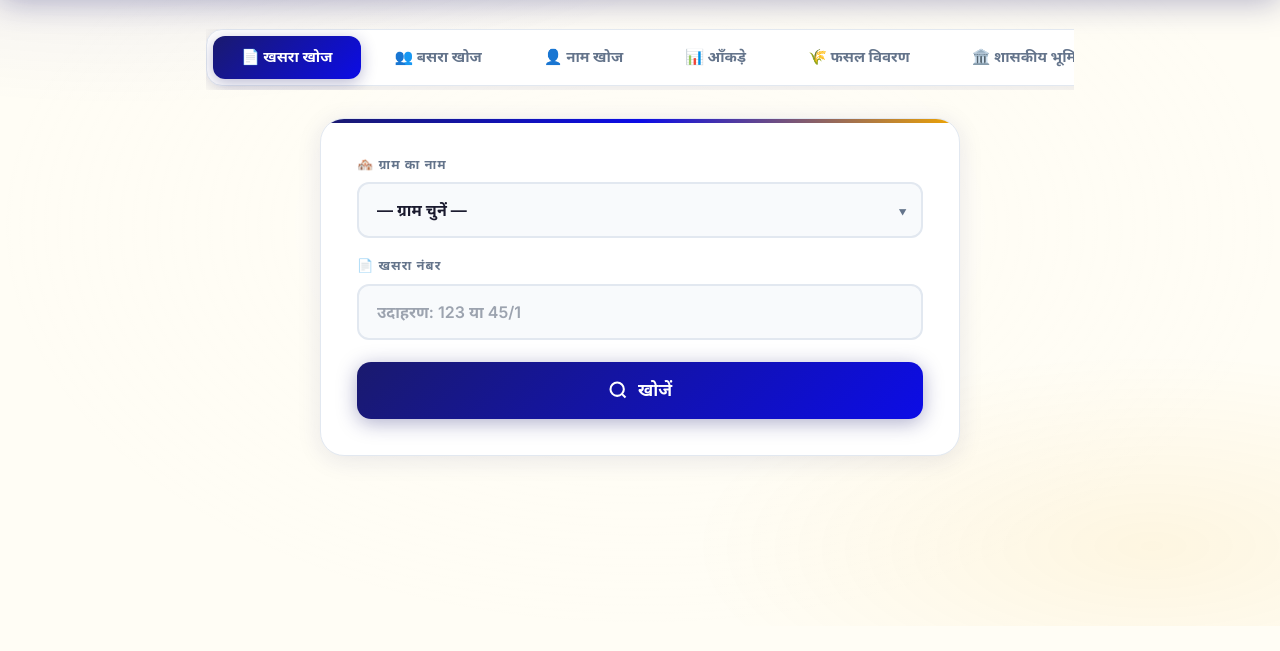
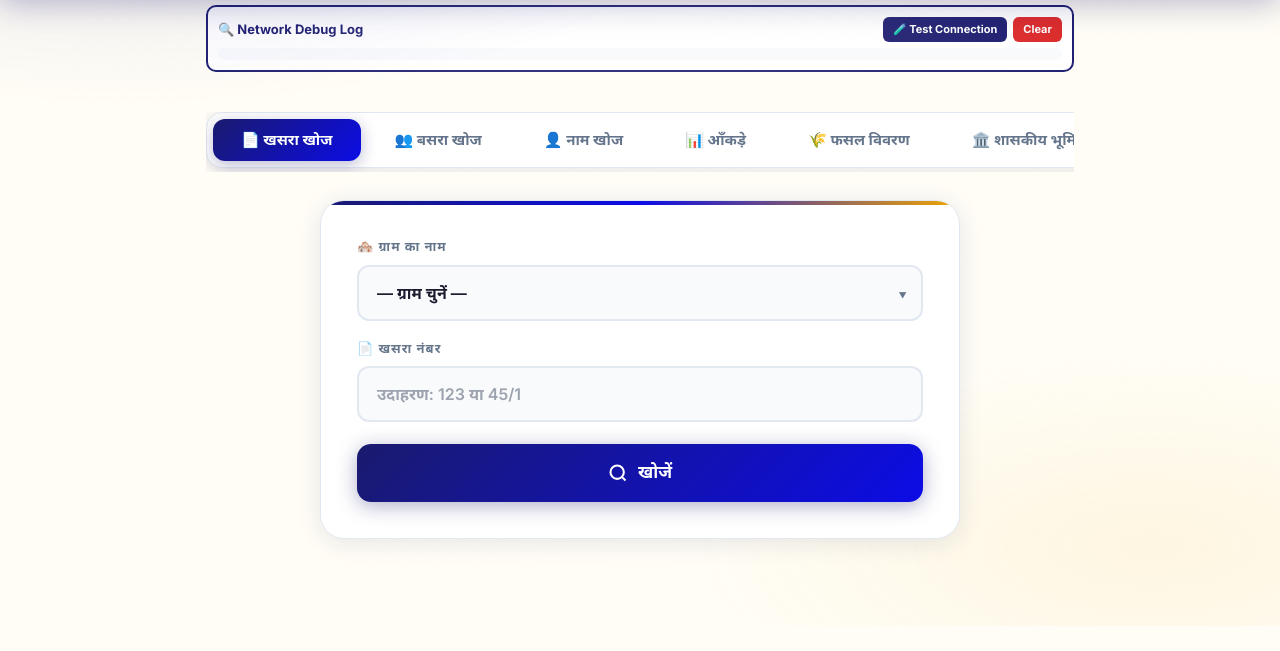
Before and after one commit to patwariwork36/LAND-RECORD-HALKA-44, a website: page index.html in a window 1280 px wide. Shown: the part 174-825 px from the top of the page. Before the commit the page ends 800 px from the top, so only its background shows below. Drawn offline with nearby package versions, Linux system fonts and the light colour scheme.

Commit message:
Add files via upload

```diff
--- a/index.html
+++ b/index.html
@@ -722,14 +722,17 @@
         </div>
     </header>
 
-    <!-- Debug log box (hidden by default, toggle with link above) -->
-    <div id="debugLogWrap" style="display:none;max-width:900px;margin:8px auto;padding:0 16px;">
+    <!-- Debug log box (visible by default, can toggle off) -->
+    <div id="debugLogWrap" style="display:block;max-width:900px;margin:8px auto;padding:0 16px;">
         <div style="background:#fff;border:2px solid #1a1a6e;border-radius:10px;padding:10px;">
-            <div style="display:flex;justify-content:space-between;align-items:center;margin-bottom:6px;">
+            <div style="display:flex;justify-content:space-between;align-items:center;margin-bottom:6px;flex-wrap:wrap;gap:6px;">
                 <strong style="color:#1a1a6e;font-size:13px;">🔍 Network Debug Log</strong>
-                <button onclick="document.getElementById('debugLog').innerHTML='';" style="background:#dc2626;color:#fff;border:none;border-radius:6px;padding:3px 10px;font-size:11px;font-weight:700;cursor:pointer;">Clear</button>
+                <div style="display:flex;gap:6px;">
+                    <button onclick="runConnectivityTest()" style="background:#1a1a6e;color:#fff;border:none;border-radius:6px;padding:4px 10px;font-size:11px;font-weight:700;cursor:pointer;">🧪 Test Connection</button>
+                    <button onclick="document.getElementById('debugLog').innerHTML='';" style="background:#dc2626;color:#fff;border:none;border-radius:6px;padding:4px 10px;font-size:11px;font-weight:700;cursor:pointer;">Clear</button>
+                </div>
             </div>
-            <div id="debugLog" style="max-height:200px;overflow-y:auto;background:#f8fafc;border-radius:6px;padding:6px;font-family:monospace;font-size:11px;"></div>
+            <div id="debugLog" style="max-height:240px;overflow-y:auto;background:#f8fafc;border-radius:6px;padding:6px;font-family:monospace;font-size:11px;"></div>
         </div>
     </div>
 
@@ -975,6 +978,74 @@
             const color = type === 'error' ? '#dc2626' : type === 'success' ? '#059669' : '#1a1a6e';
             box.innerHTML += `<div style="color:${color};border-bottom:1px solid #eee;padding:4px 0;font-family:monospace;font-size:11px;">[${time}] ${msg}</div>`;
             box.scrollTop = box.scrollHeight;
+        }
+
+        // Connectivity Test — direct में पता लगाता है कि problem कहाँ है
+        async function runConnectivityTest() {
+            const testGid = VILLAGE_TABS[Object.keys(VILLAGE_TABS)[0]].khasra;
+            const testUrl = makeCSVUrl(testGid);
+            debugLog('═══ TEST शुरू ═══', 'info');
+            debugLog('Sheet URL: ' + testUrl.substring(0, 80) + '...', 'info');
+
+            // Test 1: Direct fetch (CORS check)
+            debugLog('Test 1: Direct fetch (CORS test)...', 'info');
+            try {
+                const r = await fetch(testUrl, { signal: makeTimeoutSignal(10000), cache: 'no-store' });
+                const text = await r.text();
+                if (isValidCSV(text)) {
+                    debugLog(`✅ Direct OK — ${text.length} bytes, CSV valid`, 'success');
+                } else {
+                    debugLog(`⚠️ Direct: HTTP ${r.status}, but invalid CSV (first 80 chars): ${text.substring(0,80)}`, 'error');
+                }
+            } catch (e) {
+                debugLog(`❌ Direct failed: ${e.message} (likely CORS — expected on browsers)`, 'error');
+            }
+
+            // Test 2-4: Each proxy individually
+            for (let i = 0; i < PROXY_PREFIXES.length; i++) {
+                const p = PROXY_PREFIXES[i];
+                const proxyName = p.split('/')[2];
+                debugLog(`Test ${i+2}: ${proxyName}...`, 'info');
+                try {
+                    const r = await fetch(p + encodeURIComponent(testUrl), { signal: makeTimeoutSignal(15000), cache: 'no-store' });
+                    if (!r.ok) {
+                        debugLog(`❌ ${proxyName}: HTTP ${r.status} ${r.statusText}`, 'error');
+                        continue;
+                    }
+                    const text = await r.text();
+                    if (isValidCSV(text)) {
+                        debugLog(`✅ ${proxyName} OK — ${text.length} bytes, CSV valid`, 'success');
+                    } else {
+                        debugLog(`⚠️ ${proxyName}: HTTP ${r.status} but invalid CSV: ${text.substring(0,80)}`, 'error');
+                    }
+                } catch (e) {
+                    debugLog(`❌ ${proxyName}: ${e.message}`, 'error');
+                }
+            }
+
+            // Test 5: PapaParse
+            debugLog('Test 5: PapaParse direct...', 'info');
+            try {
+                await new Promise((resolve, reject) => {
+                    const t = setTimeout(() => reject(new Error('timeout 15s')), 15000);
+                    Papa.parse(testUrl, {
+                        download: true, header: false, skipEmptyLines: false,
+                        complete: (result) => {
+                            clearTimeout(t);
+                            if (result.data && result.data.length > 0) {
+                                debugLog(`✅ PapaParse OK — ${result.data.length} rows`, 'success');
+                                resolve();
+                            } else {
+                                debugLog(`❌ PapaParse: empty result`, 'error');
+                                reject(new Error('empty'));
+                            }
+                        },
+                        error: (err) => { clearTimeout(t); debugLog(`❌ PapaParse: ${err.message || 'error'}`, 'error'); reject(err); }
+                    });
+                });
+            } catch (e) { /* already logged */ }
+
+            debugLog('═══ TEST समाप्त ═══ अगर कोई भी ✅ नहीं है तो Sheet "Publish to web" बंद है या Google ने block कर दिया', 'info');
         }
 
         function fetchCSV(gid, tabName = '') {
```
